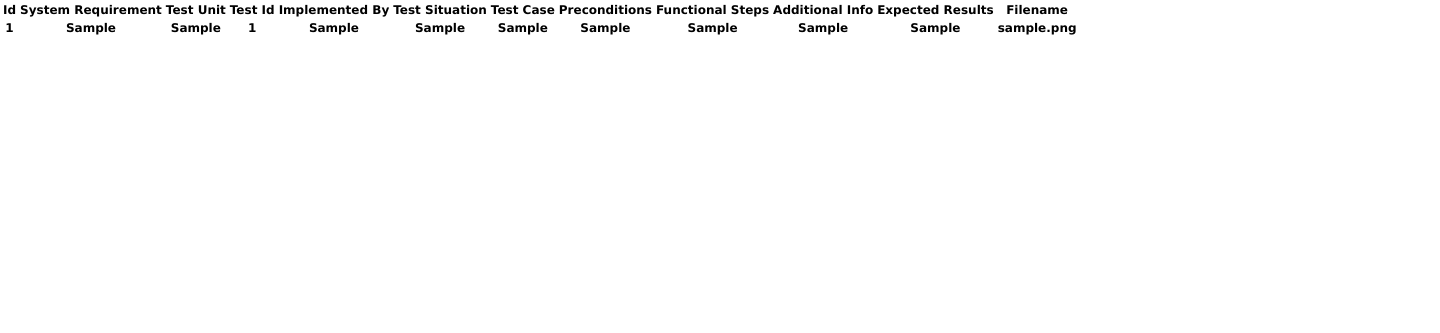
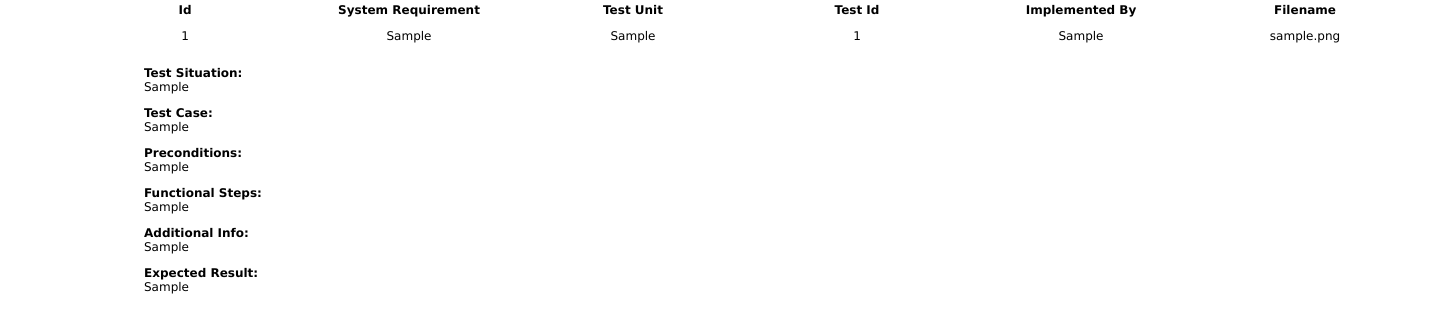
Before and after one commit to arekkisiel/test-documentation, a Django app: page /oldcat/testcase/1/ in a window 1440 px wide. Shown: the part 96-429 px from the top of the page. Run offline with Django 3.2, Linux system fonts and the light colour scheme; tables that the repository leaves empty hold one stand-in row (values such as "Sample post"); lists and menus that the app fills with data are empty; some libraries are stand-ins or nearby versions.

Commit message:
Improved old test case specific view

```diff
--- a/fatcat/oldcat/static/css/bamana.css
+++ b/fatcat/oldcat/static/css/bamana.css
@@ -80,4 +80,10 @@ td input[type="checkbox"] {
     width: 50%;
 }
 
+.testDetailsContainer{
+    margin-left: 10%;
+    margin-right: 10%;
+    width: 50%;
+}
+
 th:focus {outline:0 !important;}
--- a/fatcat/oldcat/templates/oldcat/test_case.html
+++ b/fatcat/oldcat/templates/oldcat/test_case.html
@@ -1,6 +1,6 @@
 {% extends "base.html" %}
 {% block content %}
-	<table class="table-striped">
+	<table id="testCase" class="testList">
 		<thead>
 			<tr>
 			  <th>Id</th>
@@ -8,28 +8,24 @@
 			  <th>Test Unit</th>
 			  <th>Test Id</th>
 			  <th>Implemented By</th>
-			  <th>Test Situation</th>
-			  <th>Test Case</th>
-			  <th>Preconditions</th>
-			  <th>Functional Steps</th>
-			  <th>Additional Info</th>
-			  <th>Expected Results</th>
 			  <th>Filename</th>
 			</tr>
 		</thead>
 		<tbody>
-			<th>{{ testCase.id }}</th>
-			<th>{{ testCase.system_requirements }}</th>
-			<th>{{ testCase.test_unit }}</th>
-			<th>{{ testCase.test_id }}</th>
-			<th>{{ testCase.implemented }}</th>
-			<th>{{ testCase.test_situation }}</th>
-			<th>{{ testCase.test_case }}</th>
-			<th>{{ testCase.precondition }}</th>
-			<th>{{ testCase.functional_steps }}</th>
-			<th>{{ testCase.additional_info }}</th>
-			<th>{{ testCase.expected_result }}</th>
-			<th>{{ testCase.filename }}</th>
+			<td><div class="tableCell">{{ testCase.id }}</div></td>
+			<td><div class="tableCell">{{ testCase.system_requirements }}</div></td>
+			<td><div class="tableCell">{{ testCase.test_unit }}</div></td>
+			<td><div class="tableCell">{{ testCase.test_id }}</div></td>
+			<td><div class="tableCell">{{ testCase.implemented }}</div></td>
+			<td><div class="tableCell">{{ testCase.filename }}</div></td>
 		</tbody>
 	</table>
+	<div class="testDetailsContainer">
+		<div><p><b>Test Situation:</b></br>{{ testCase.test_situation }}</p></div>
+		<div><p><b>Test Case:</b></br>{{ testCase.test_case }}</p></div>
+		<div><p><b>Preconditions:</b></br>{{ testCase.precondition }}</p></div>
+		<div><p><b>Functional Steps:</b></br>{{ testCase.functional_steps }}</p></div>
+		<div><p><b>Additional Info:</b></br>{{ testCase.additional_info }}</p></div>
+		<div><p><b>Expected Result:</b></br>{{ testCase.expected_result }}</p></div>
+	</div>
 {% endblock %}
```
